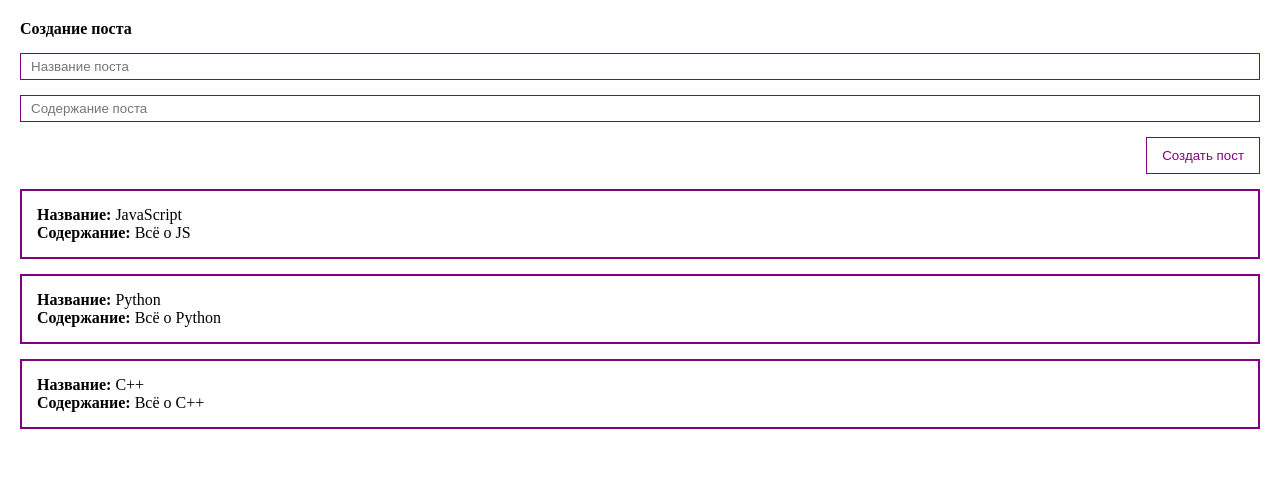
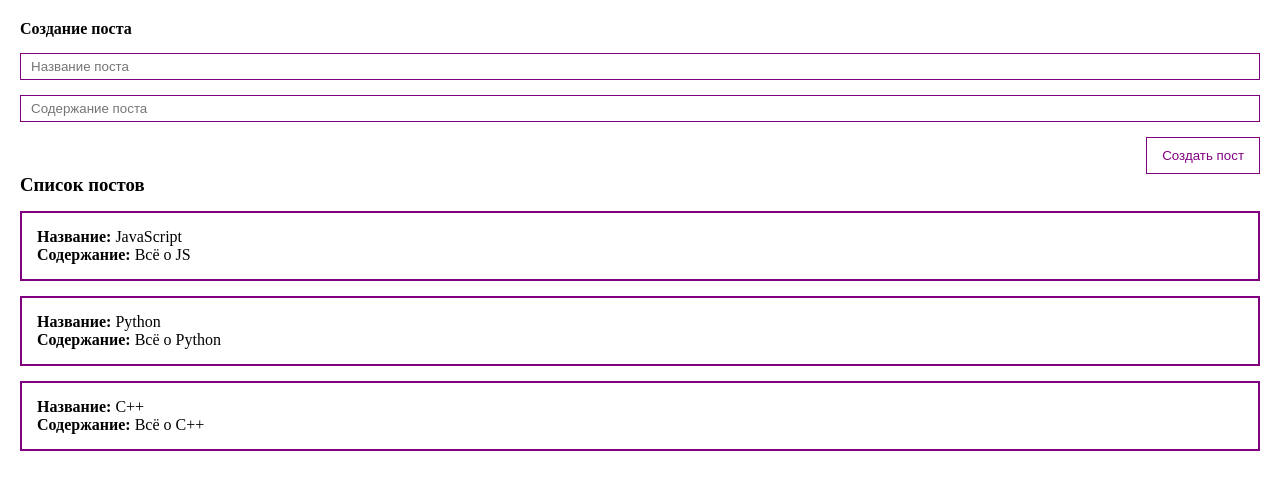
Before and after one commit to epiphysiscerebri/simple_blog, a Vue app: page / in a window 1280 px wide. Shown: the top 490 px of the page. Built offline with nearby package versions, Linux system fonts and the light colour scheme.

Commit message:
edit struct

```diff
--- a/src/App.vue
+++ b/src/App.vue
@@ -1,6 +1,6 @@
 <template>
     <div class="app">
-        <PostForm />
+        <PostForm @create="createPost" />
         <PostList :posts="posts"/>
     </div>
 </template>
@@ -21,21 +21,12 @@ export default {
                 {id: 2, title: 'Python', body: 'Всё о Python'},
                 {id: 3, title: 'C++' , body: 'Всё о C++'},
             ],
-            title: '',
-            body: '',
         }
     },
     methods: {
-        createPost() {
-            const newPost = {
-                id: new Date(),
-                title: this.title,
-                body: this.body
-            }
-            this.posts.push(newPost)
-            this.title = ''
-            this.body = ''
-        },
+        createPost(post) {
+           this.posts.push(post)
+        }
     }
 }
 </script>
--- a/src/components/PostForm.vue
+++ b/src/components/PostForm.vue
@@ -2,19 +2,18 @@
     <form @submit.prevent>
         <h4> Создание поста</h4>
         <input
-            :value="post.title"
-            @input="post.title = $event.target.value"
+            v-model="post.title"
             class="input"
             type="text"
             placeholder="Название поста">
         <input
-            :value="post.body"
-            @input="post.body = $event.target.value"
+            v-model="post.body"
             class="input"
             type="text"
             placeholder="Содержание поста">
         <button
             class="btn"
+            @click="createPost"
         >
             Создать пост
         </button>
@@ -30,6 +29,16 @@ export default {
                 body: '',
             }
         }
+    },
+    methods: {
+        createPost() {
+            this.post.id = Date.now()
+            this.$emit('create', this.post)
+            this.post = {
+                title: '',
+                body: ''
+            }
+        },
     }
 }
 </script>
--- /dev/null
+++ b/src/components/PostItem.vue
@@ -0,0 +1,21 @@
+<template>
+    <div class="post">
+        <div><strong>Название: </strong>{{ post.title }}</div>
+        <div><strong>Cодержание: </strong>{{ post.body }}</div>
+    </div>
+</template>
+
+<script>
+export default {
+    props: {
+        post: {
+            type: Object,
+            required: true
+        }
+    }
+}
+</script>
+
+<style>
+
+</style>
--- a/src/components/PostList.vue
+++ b/src/components/PostList.vue
@@ -1,18 +1,22 @@
 <template>
-    <div class="post" v-for="post in posts">
-        <div><strong>Название: </strong>{{ post.title }}</div>
-        <div><strong>Cодержание: </strong>{{ post.body }}</div>
+    <div>
+        <h3>Список постов</h3>
+        <PostItem
+        :post="post"
+        v-for="post in posts"/>
     </div>
 </template>
 
 <script>
+import PostItem from '@/components/PostItem.vue';
 export default {
     props: {
         posts: {
             type: Array,
             required: true
         }
-    }
+    },
+    components: { PostItem }
 }
 
 </script>
```
